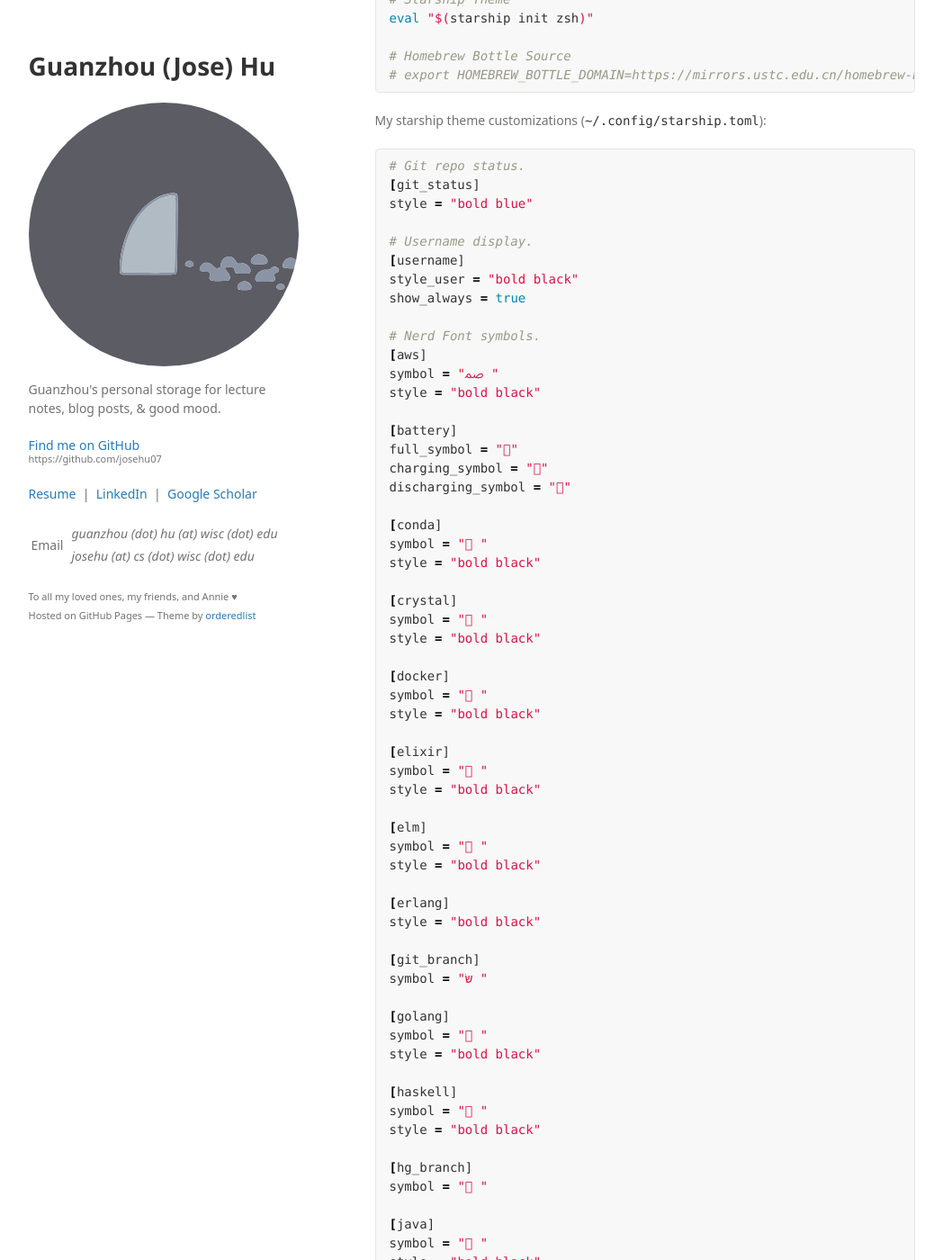
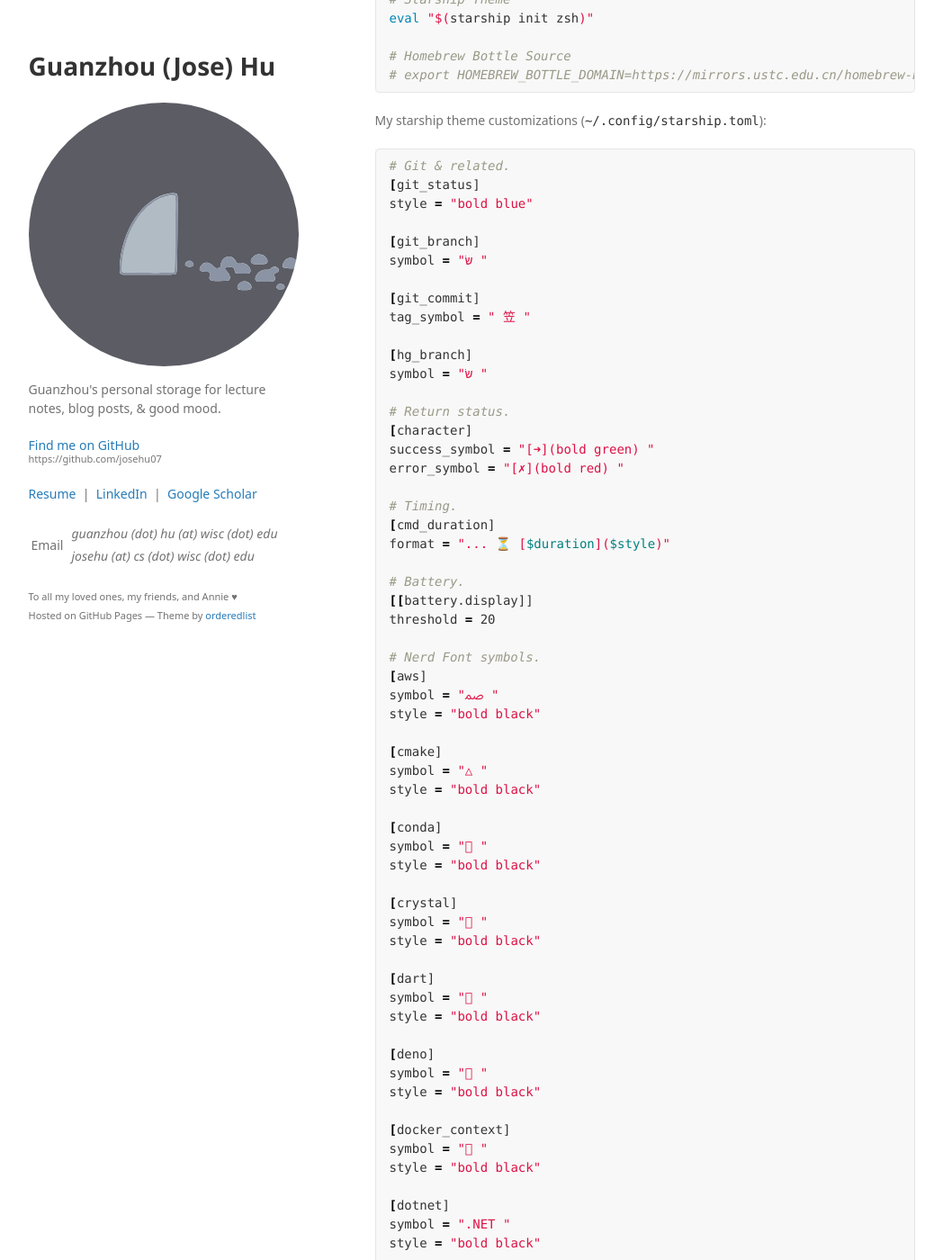
Before and after one commit to josehu07/josehu07.github.io, a Jekyll site: the page built from _posts/2020-02-10-personal-dev-environment.md, in a window 1280 px wide and 1400 px high, scrolled down 1881 px. Shown: the whole window at 90% size, without its empty margins (116-1164 px from the left). Built offline with Jekyll 4.4.1, drawn with Linux system fonts in a browser that asks for light colours; some web fonts are replaced; a script that is not in the unit is left out; comment, search, counter and statistics services are not loaded; some of the changed text lies outside the part shown.

Commit message:
update dev memo stuff

````diff
--- a/_posts/2020-02-10-personal-dev-environment.md
+++ b/_posts/2020-02-10-personal-dev-environment.md
@@ -85,24 +85,40 @@ eval "$(starship init zsh)"
 My starship theme customizations (`~/.config/starship.toml`):
 
 ```bash
-# Git repo status.
+# Git & related.
 [git_status]
 style = "bold blue"
 
-# Username display.
-[username]
-style_user = "bold black"
-show_always = true
+[git_branch]
+symbol = "שׂ "
+
+[git_commit]
+tag_symbol = " 笠 "
+
+[hg_branch]
+symbol = "שׂ "
+
+# Return status.
+[character]
+success_symbol = "[➜](bold green) "
+error_symbol = "[✗](bold red) "
+
+# Timing.
+[cmd_duration]
+format = "... ⏳ [$duration]($style)"
+
+# Battery.
+[[battery.display]]
+threshold = 20
 
 # Nerd Font symbols.
 [aws]
 symbol = "ﲳ "
 style = "bold black"
 
-[battery]
-full_symbol = ""
-charging_symbol = ""
-discharging_symbol = ""
+[cmake]
+symbol = "△ "
+style = "bold black"
 
 [conda]
 symbol = " "
@@ -112,8 +128,20 @@ style = "bold black"
 symbol = " "
 style = "bold black"
 
-[docker]
+[dart]
+symbol = " "
+style = "bold black"
+
+[deno]
+symbol = " "
+style = "bold black"
+
+[docker_context]
 symbol = " "
+style = "bold black"
+
+[dotnet]
+symbol = ".NET "
 style = "bold black"
 
 [elixir]
@@ -125,21 +153,20 @@
 style = "bold black"
 
 [erlang]
+symbol = " "
 style = "bold black"
 
-[git_branch]
-symbol = "שׂ "
+[gcloud]
+symbol = "ﲳ "
+style = "bold black"
 
 [golang]
 symbol = " "
 style = "bold black"
 
-[haskell]
-symbol = " "
+[helm]
+symbol = "⎈ "
 style = "bold black"
-
-[hg_branch]
-symbol = " "
 
 [java]
 symbol = " "
@@ -149,24 +176,60 @@ style = "bold black"
 symbol = " "
 style = "bold black"
 
+[kotlin]
+symbol = "擄 "
+style = "bold black"
+
+[kubernetes]
+symbol = "☸ "
+style = "bold black"
+
+[lua]
+symbol = " "
+style = "bold black"
+
+[nim]
+symbol = " "
+style = "bold black"
+
 [nix_shell]
 symbol = " "
 style = "bold black"
 
 [nodejs]
-symbol = " "
+symbol = " "
+style = "bold black"
+
+[ocaml]
+symbol = " "
+style = "bold black"
+
+[openstack]
+symbol = "ﲳ "
 style = "bold black"
 
 [package]
 symbol = " "
 style = "bold black"
 
+[perl]
+symbol = " "
+style = "bold black"
+
 [php]
 symbol = " "
 style = "bold black"
 
+[purescript]
+symbol = "<=> "
+style = "bold black"
+
 [python]
 symbol = " "
+style = "bold black"
+
+[red]
+symbol = "卑 "
 style = "bold black"
 
 [ruby]
@@ -177,15 +240,36 @@ style = "bold black"
 symbol = " "
 style = "bold black"
 
-[cmd_duration]
-prefix = "... ⏳ "
+[scala]
+symbol = " "
+style = "bold black"
 
-# Battery symbol.
-[[battery.display]]
-threshold = 20
+[singularity]
+symbol = "🆂 "
+style = "bold black"
+
+[swift]
+symbol = " "
+style = "bold black"
+
+[terraform]
+symbol = "行 "
+style = "bold black"
+
+[vagrant]
+symbol = "⍱ "
+style = "bold black"
+
+[vlang]
+symbol = "V "
+style = "bold black"
+
+[zig]
+symbol = "↯ "
+style = "bold black"
 ```
 
-> Special Nerd Font symbols may not appear correctly on this webpage.
+> Special Nerd Font symbols may not appear correctly on this webpage. Copying + pasting should still work.
 
 ## Sublime Text 3
 
````
Also changed, not shown: other parts of _posts/2020-02-10-personal-dev-environment.md (+5 -3 lines).
